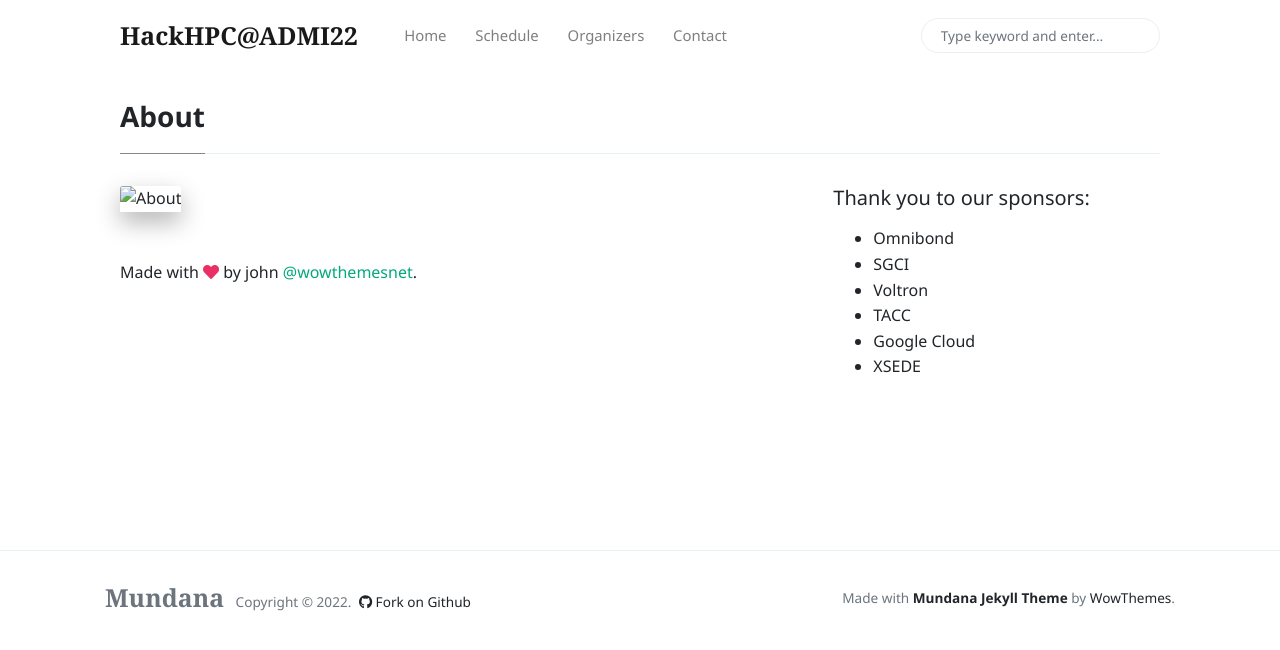
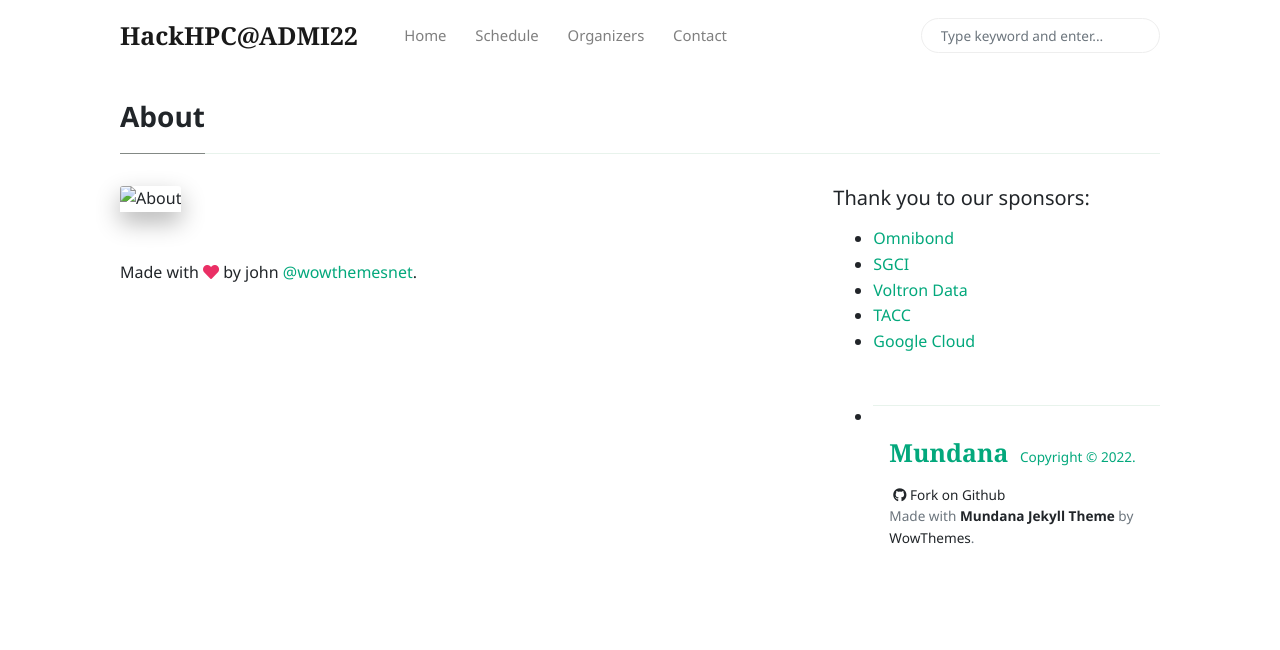
Before and after one commit to HackHPC/ADMI22, a Jekyll site: the page built from _pages/about.md, in a window 1280 px wide. Shown: the top 650 px of the page. Built offline with Jekyll 4.4.1, drawn with Linux system fonts in a browser that asks for light colours; nearby versions of some CDN libraries; comment, search, counter and statistics services are not loaded.

Commit message:
added links

```diff
--- a/_includes/sidebar.html
+++ b/_includes/sidebar.html
@@ -1,10 +1,10 @@
 <h5 class="mb-3">Thank you to our sponsors:</h5>
 
 <ul>
-    <li>Omnibond </li>
-    <li>SGCI</li>
-    <li>Voltron</li>
-    <li>TACC</li>
-    <li>Google Cloud</li>
-    <li>XSEDE</li>
+    <li><a href="http://obz.io/">Omnibond</a> </li>
+    <li><a href="https://sciencegateways.org/">SGCI</a></li>
+    <li><a href="https://voltrondata.com/">Voltron Data</a></li>
+    <li><a href="https://tacc.utexas.edu/">TACC</a></li>
+    <li><a href="https://cloud.google.com/">Google Cloud</a></li>
+    <li><a href="XSEDE</li>
   </ul>
```
